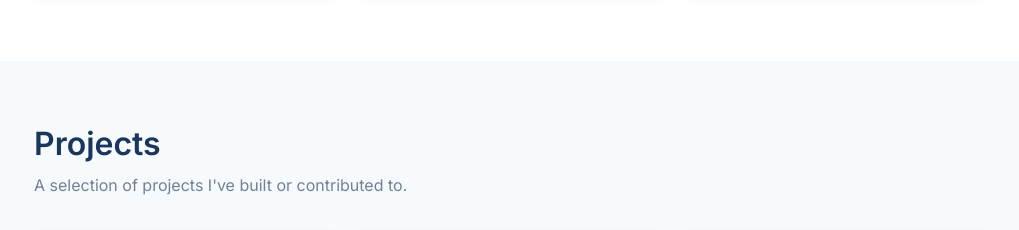
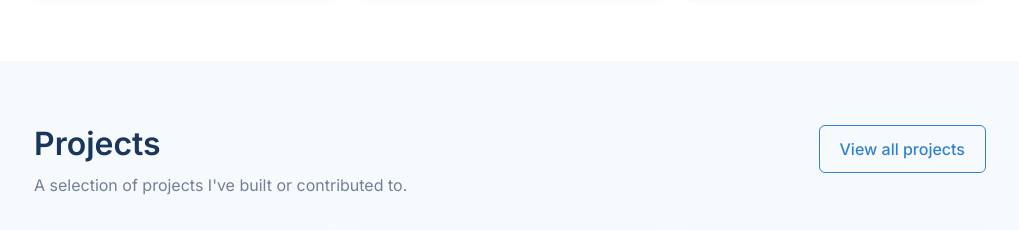
Before and after one commit to JariPD/Portfolio, a Next.js app: page / in a window 1280 px wide. Shown: the part 1260-1490 px from the top of the page, without its empty margins (130-1149 px from the left). Built offline with nearby package versions, Linux system fonts and the light colour scheme.

Commit message:
feat: feature curated projects on home, link to all-projects page

```diff
--- a/app/page.tsx
+++ b/app/page.tsx
@@ -1,7 +1,7 @@
 import Image from "next/image";
 import profile from "@/public/Profile.jpg";
 import profileHover from "@/public/ProfileHover.jpg";
-import { getAllProjects } from "@/lib/projects";
+import { getFeaturedProjects } from "@/lib/projects";
 import ProjectCard from "@/components/ProjectCard";
 import Button from "@/components/Button";
 import SkillsSection from "@/components/SkillsSection";
@@ -10,7 +10,7 @@ import RevealInit from "@/components/RevealInit";
 import ContactLinks from "@/components/ContactLinks";
 
 export default async function Home() {
-  const projects = await getAllProjects();
+  const featured = await getFeaturedProjects();
 
   return (
     <main>
@@ -93,13 +93,16 @@ export default async function Home() {
       {/* ── PROJECTS ── */}
       <section id="projects" className="section-gray section">
         <div className="container">
-          <div className="section-heading reveal">
-            <h2>Projects</h2>
-            <p className="text-gray">A selection of projects I&apos;ve built or contributed to.</p>
+          <div className="section-heading reveal" style={{ display: "flex", alignItems: "flex-start", justifyContent: "space-between", flexWrap: "wrap", gap: 16 }}>
+            <div>
+              <h2>Projects</h2>
+              <p className="text-gray">A selection of projects I&apos;ve built or contributed to.</p>
+            </div>
+            <Button variant="secondary" href="/projects">View all projects</Button>
           </div>
           <div className="projects-grid">
-            {projects.map((project, i) => (
-              <ProjectCard key={project.id} project={project} index={i} allProjects={projects} />
+            {featured.map((project, i) => (
+              <ProjectCard key={project.id} project={project} index={i} allProjects={featured} />
             ))}
           </div>
         </div>
```
